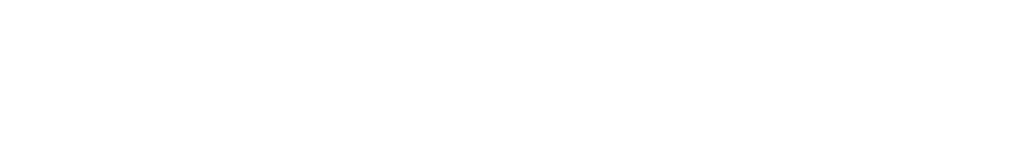
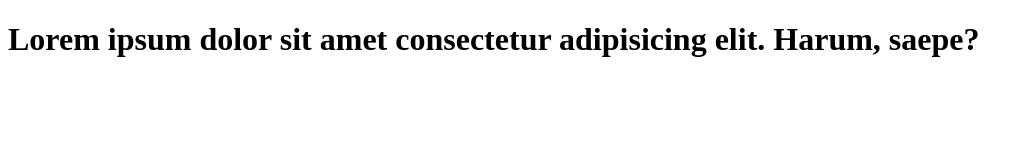
Before and after one commit to psikdar22139-debug/my-first-github, a plain HTML site: page index.html in a window 1280 px wide. Shown: the whole page, without its empty margins (0-1033 px from the left). Drawn offline with Linux system fonts and the light colour scheme.

Commit message:
updated html

```diff
--- a/index.html
+++ b/index.html
@@ -6,6 +6,6 @@
     <title>my first github</title>
 </head>
 <body>
-
+    <h1>Lorem ipsum dolor sit amet consectetur adipisicing elit. Harum, saepe?</h1>
 </body>
 </html>
```
